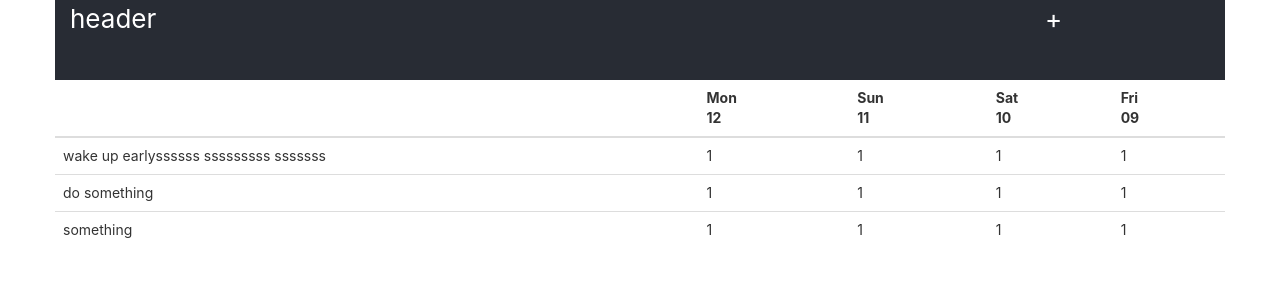
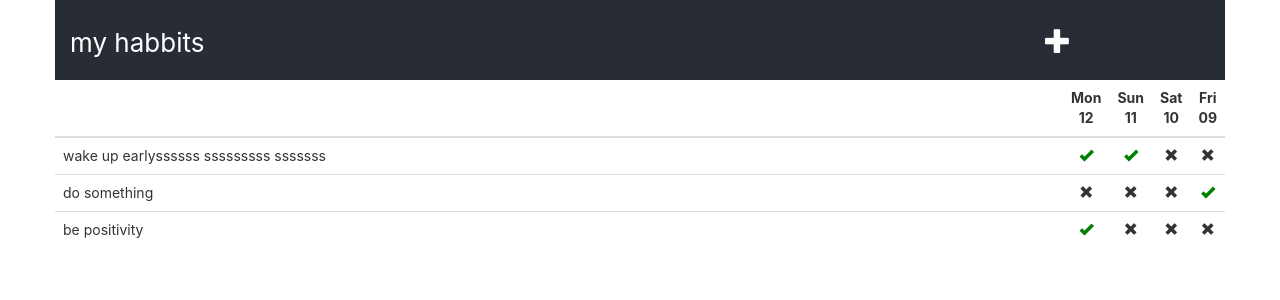
Before and after one commit to fixuberi/habbit-react, a React (Create React App) app in the folder app/client/: page / in a window 1280 px wide. Shown: the top 300 px of the page. Built offline with nearby package versions, Linux system fonts and the light colour scheme.

Commit message:
execution toodles

```diff
--- a/app/client/src/App.css
+++ b/app/client/src/App.css
@@ -7,10 +7,20 @@
   min-height: 10vh;
   font-size: calc(10px + 2vmin);
   color: white;
+  padding-top: 3vh;
 }
 
 .habbit-name {
-  width: 55%;
+  width: 100%;
+  text-align: left;
+}
+
+thead th, td{
+  text-align: center;
+}
+
+.glyphicon-ok {
+  color: green;
 }
 
 @keyframes App-logo-spin {
--- /dev/null
+++ b/app/client/src/components/HabbitExecutionToogle.js
@@ -0,0 +1,33 @@
+import React, {Component} from 'react';
+ import Button from 'react-bootstrap/lib/Button';
+ import Glyphicon from 'react-bootstrap/lib/Glyphicon';
+
+class HabbitExecutionToogle extends React.Component {
+    constructor(props) {
+        super(props);
+        this.state = { executed: false }
+    }
+
+    componentDidMount() {
+        let executions = this.props.executions;
+        for (let i = 0; i < executions.length; i++) {
+            if (executions[i].date === this.props.currentDate) {
+                 this.setState({executed: true});
+            }
+        }
+    }
+
+    render() {
+        let executedIcon = (<Glyphicon glyph="ok" />);
+        let missedIcon = (<Glyphicon glyph="remove"/>);
+
+        let toogle = this.state.executed ? executedIcon : missedIcon;
+        return(
+            <td>
+                {toogle}
+            </td>
+        );
+    }
+}
+
+export default HabbitExecutionToogle;
--- a/app/client/src/components/HabbitsScreen.js
+++ b/app/client/src/components/HabbitsScreen.js
@@ -17,23 +17,40 @@ const table = [
     {
         "executions": [
             {
-                "date": "2018-11-04",
+                "date": "2018-11-12",
                 "habbit_id": 1,
                 "id": 1
+            },
+            {
+                "date": "2018-11-11",
+                "habbit_id": 1,
+                "id": 2
             }
         ],
         "id": 1,
         "name": "wake up earlyssssss sssssssss sssssss",
     },
     {
-        "executions": [],
+        "executions": [
+            {
+                "date": "2018-11-09",
+                "habbit_id": 1,
+                "id": 3
+            }
+        ],
         "id": 3,
         "name": "do something",
     },
     {
-        "executions": [],
+        "executions": [
+            {
+                "date": "2018-11-12",
+                "habbit_id": 1,
+                "id": 1
+            }
+        ],
         "id": 4,
-        "name": "something",
+        "name": "be positivity",
     }
 ];
 export default HabbitsScreen;
--- a/app/client/src/components/HabbitsScreenHeader.js
+++ b/app/client/src/components/HabbitsScreenHeader.js
@@ -1,16 +1,17 @@
 import React, {Component}  from 'react';
 import Row from 'react-bootstrap/lib/Row'
 import Col from 'react-bootstrap/lib/Col';
+import {Button, Glyphicon} from 'react-bootstrap';
 
 function HabbitsScreenHeader() {
     return(
         <Row>
             <div className='main-header'>
                 <Col xs={10}>
-                    <div>{'header'}</div>
+                    <div>{'my habbits'}</div>
                 </Col>
                 <Col xs={2}>
-                    <div>{'+'}</div>
+                    <Glyphicon glyph='plus' />
                 </Col>
             </div>
         </Row>
--- a/app/client/src/components/HabbitsTableHeader.js
+++ b/app/client/src/components/HabbitsTableHeader.js
@@ -5,8 +5,8 @@ function HabbitsTableHeader(props) {
     function setDates () {
         let dates = [];
         let lastDays = props.lastDays;
-        for (let key in lastDays) {
-            let date = (<th>{lastDays[key]}<br/>{key.slice(-2)}</th>);
+        for (let day in lastDays) {
+            let date = (<th key={day}>{lastDays[day]}<br/>{day.slice(-2)}</th>);
             dates.push(date);
         }
         return dates;
--- a/app/client/src/components/HabbitsTableRow.js
+++ b/app/client/src/components/HabbitsTableRow.js
@@ -1,16 +1,26 @@
 import React, {Component} from 'react';
 import Table from 'react-bootstrap/lib/Table';
+import HabbitExecutionToogle from './HabbitExecutionToogle';
 
 class HabbitsTableRow extends React.Component {
+    setExecutionToogles () {
+        let executionToogles = [];
+        let lastDays = this.props.lastDays;
+        for (let date in lastDays) {
+            let toogle = <HabbitExecutionToogle
+                            key={date}
+                            currentDate={date}
+                            executions={this.props.executions} />;
+            executionToogles.push(toogle);
+        }
+        return executionToogles;
+    }
     render() {
-
+        let executionToogles = this.setExecutionToogles();
         return(
             <tr>
                 <td className='habbit-name'>{this.props.name}</td>
-                <td>1</td>
-                <td>1</td>
-                <td>1</td>
-                <td>1</td>
+                {executionToogles}
              </tr>
         );
     }
--- a/app/client/src/index.css
+++ b/app/client/src/index.css
@@ -1,3 +1,4 @@
+@import url("//netdna.bootstrapcdn.com/bootstrap/3.0.0/css/bootstrap.min.css");
 body {
   margin: 0;
   padding: 0;
```
